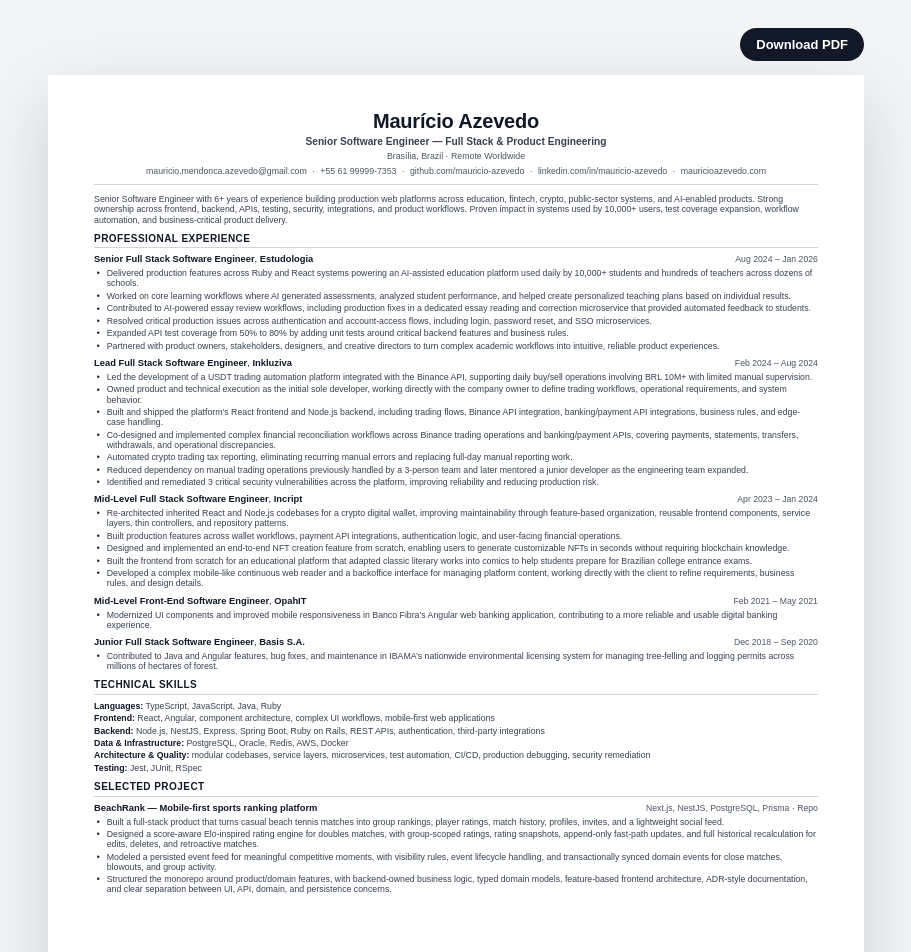
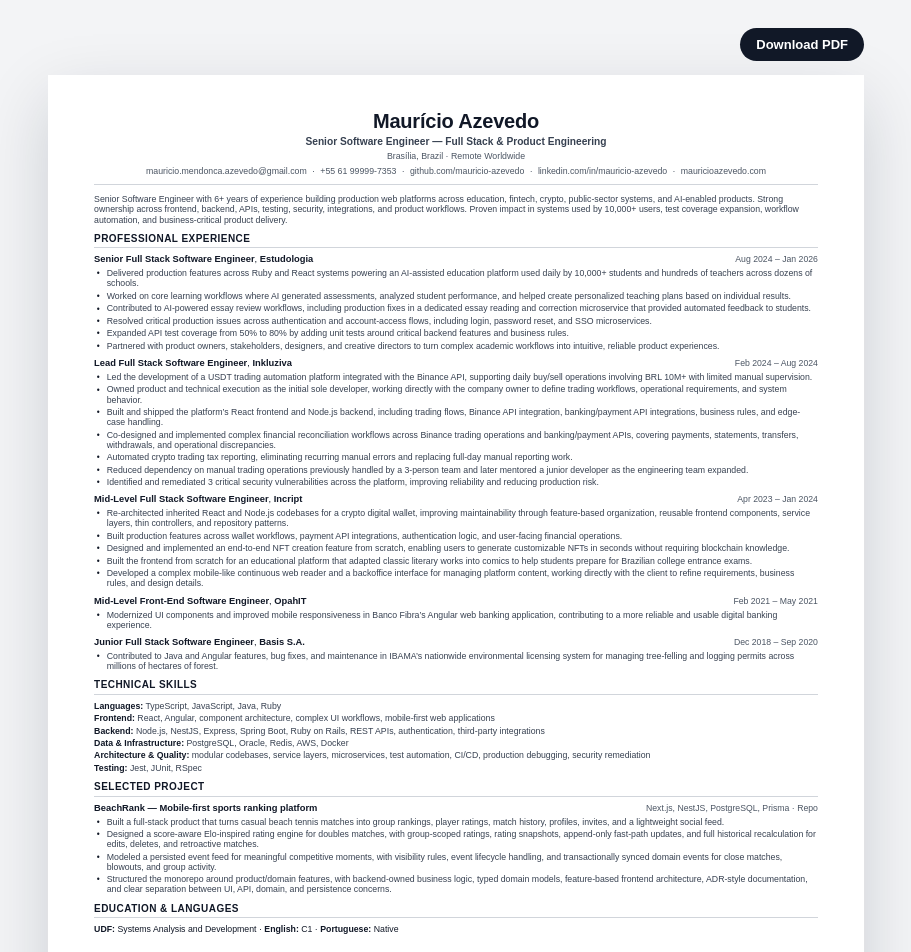
Before and after one commit to mauricio-azevedo/resume, a React (Vite) app: page / in a window 1280 px wide. Shown: the top 952 px of the page, without its empty margins (184-1095 px from the left). Built offline with nearby package versions, Linux system fonts and the light colour scheme.

Commit message:
Add education and languages section

```diff
--- a/src/App.tsx
+++ b/src/App.tsx
@@ -221,6 +221,13 @@ function App() {
             </ul>
           </article>
         </section>
+
+        <section className="resume-section education-languages-section">
+          <h2>Education & Languages</h2>
+          <p>
+            <strong>UDF:</strong> Systems Analysis and Development · <strong>English:</strong> C1 · <strong>Portuguese:</strong> Native
+          </p>
+        </section>
       </article>
     </main>
   );
```
